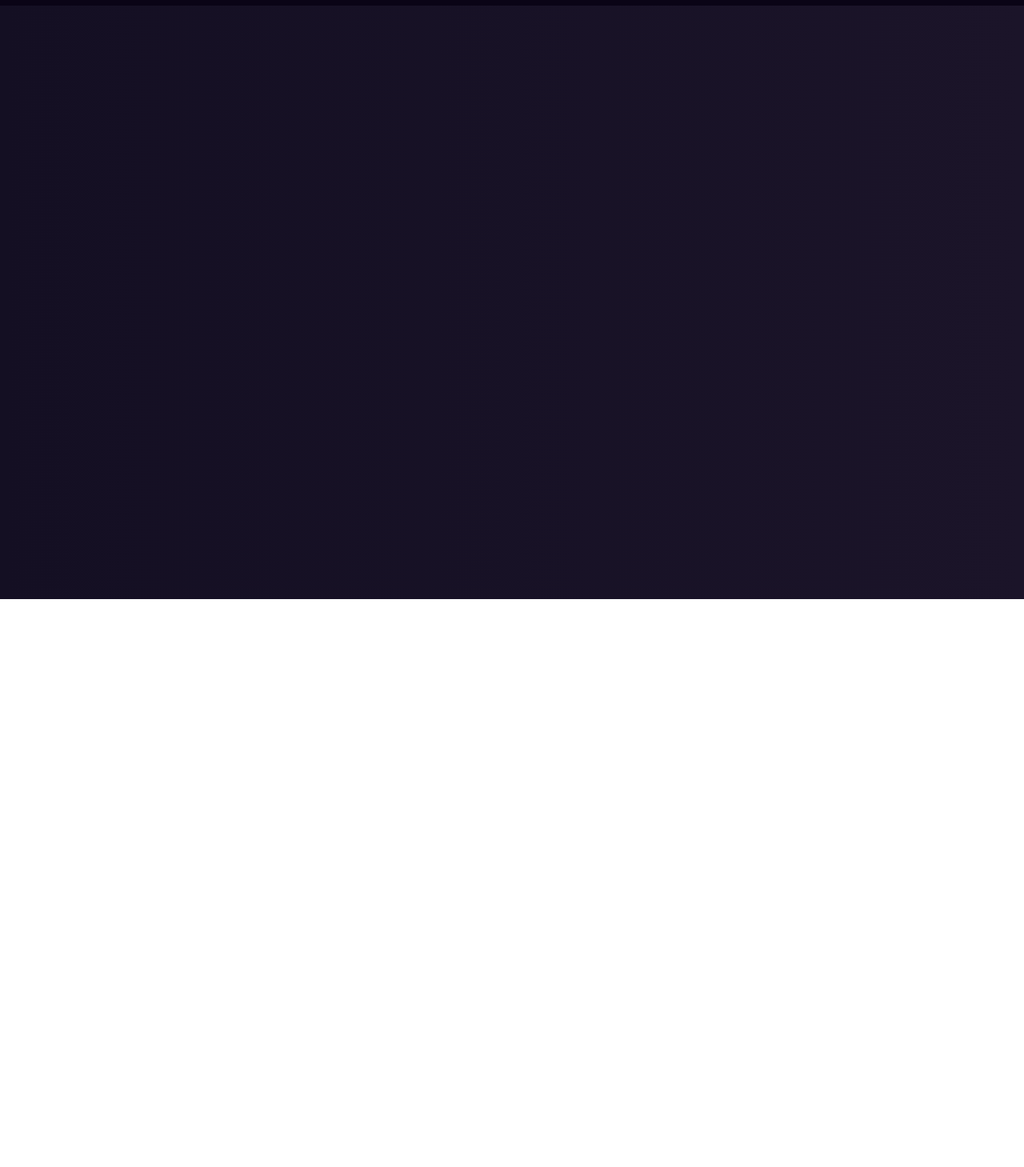
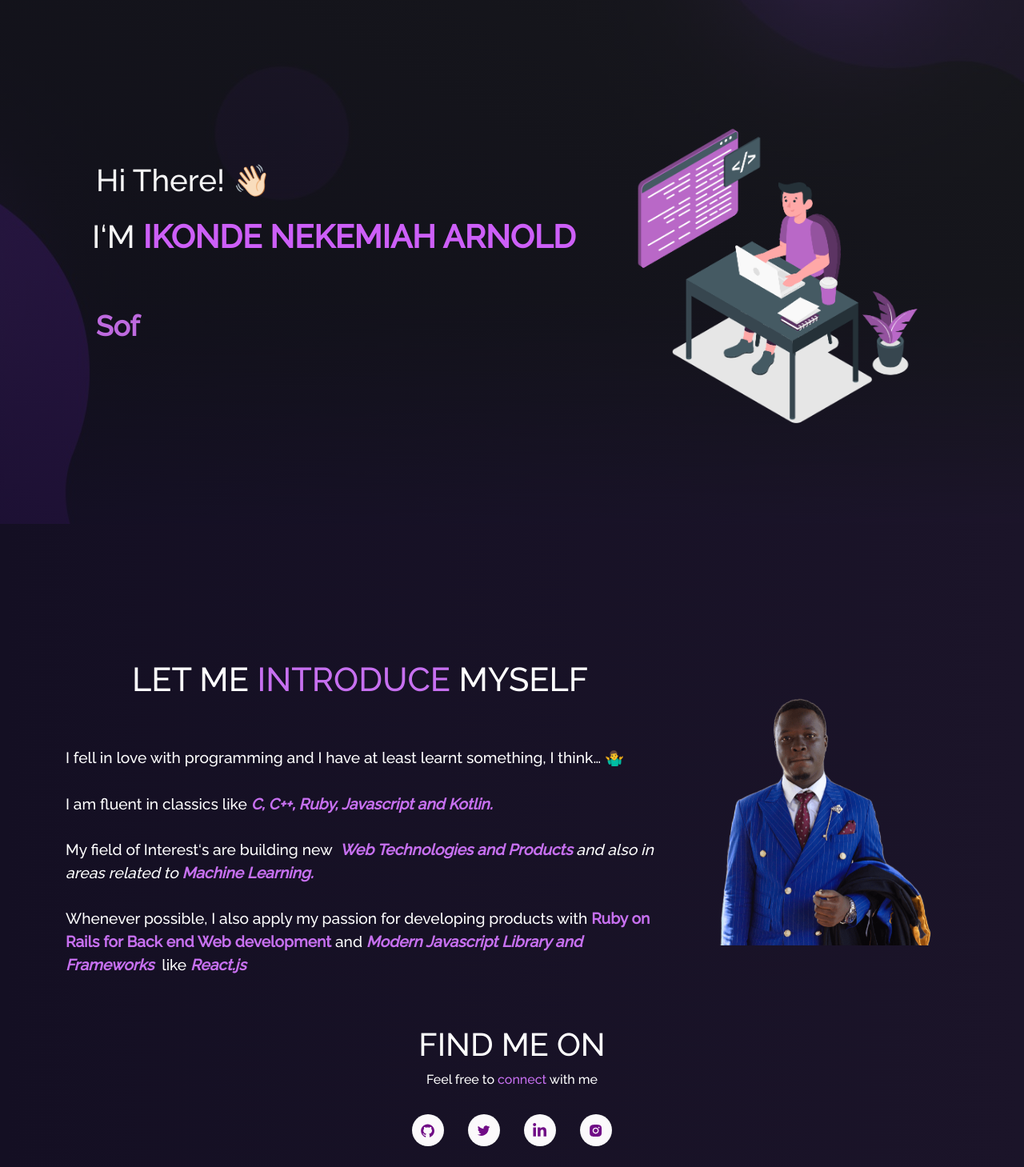
Before and after one commit to arnoldnekemiah/arnoldnek, a React (Create React App) app: page / in a window 1280 px wide. Shown: the part 51-1510 px from the top of the page at 80% size. Before the commit the page ends 800 px from the top, so only its background shows below. Built offline with nearby package versions, Linux system fonts and the light colour scheme.

Commit message:
Added Home page

```diff
--- a/package.json
+++ b/package.json
@@ -13,9 +13,11 @@
     "react-dom": "^18.2.0",
     "react-github-calendar": "^4.0.8",
     "react-icons": "^4.12.0",
+    "react-parallax-tilt": "^1.7.180",
     "react-router-dom": "^6.21.1",
     "react-scripts": "5.0.1",
     "react-tsparticles": "^2.12.2",
+    "typewriter-effect": "^2.21.0",
     "web-vitals": "^2.1.4"
   },
   "scripts": {
--- a/src/App.js
+++ b/src/App.js
@@ -7,7 +7,7 @@ import {
 } from 'react-router-dom';
 import Preloader from './components/Pre';
 import Navbar from './components/NavBar';
-// import Home from './components/Home/Home';
+import Home from './components/Home/Home';
 import About from './components/About/About';
 // import Projects from './components/Projects/Projects';
 import Footer from './components/Footer';
@@ -35,7 +35,7 @@ function App() {
         <Navbar />
         <ScrollToTop />
         <Routes>
-          {/* <Route path="/" element={<Home />} /> */}
+          <Route path="/" element={<Home />} />
           {/* <Route path="/project" element={<Projects />} /> */}
           <Route path="/about" element={<About />} />
           {/* <Route path="/resume" element={<Resume />} /> */}
--- /dev/null
+++ b/src/components/Home/Home.js
@@ -0,0 +1,50 @@
+import React from 'react';
+import { Container, Row, Col } from 'react-bootstrap';
+import homeLogo from '../../Assets/home-main.svg';
+import Particle from '../Particle';
+import Home2 from './Home2';
+import Type from './Type';
+
+function Home() {
+  return (
+    <section>
+      <Container fluid className="home-section" id="home">
+        <Particle />
+        <Container className="home-content">
+          <Row>
+            <Col md={7} className="home-header">
+              <h1 style={{ paddingBottom: 15 }} className="heading">
+                Hi There!
+                {' '}
+                <span className="wave" role="img" aria-labelledby="wave">
+                  👋🏻
+                </span>
+              </h1>
+
+              <h1 className="heading-name">
+                I&lsquo;M
+                <strong className="main-name"> IKONDE NEKEMIAH ARNOLD</strong>
+              </h1>
+
+              <div style={{ padding: 50, textAlign: 'left' }}>
+                <Type />
+              </div>
+            </Col>
+
+            <Col md={5} style={{ paddingBottom: 20 }}>
+              <img
+                src={homeLogo}
+                alt="home pic"
+                className="img-fluid"
+                style={{ maxHeight: '450px' }}
+              />
+            </Col>
+          </Row>
+        </Container>
+      </Container>
+      <Home2 />
+    </section>
+  );
+}
+
+export default Home;
--- /dev/null
+++ b/src/components/Home/Home2.js
@@ -0,0 +1,134 @@
+import React from 'react';
+import { Container, Row, Col } from 'react-bootstrap';
+import Tilt from 'react-parallax-tilt';
+import {
+  AiFillGithub,
+  AiOutlineTwitter,
+  AiFillInstagram,
+} from 'react-icons/ai';
+import { FaLinkedinIn } from 'react-icons/fa';
+import dpnew from '../../Assets/dpnew.png';
+
+function Home2() {
+  return (
+    <Container fluid className="home-about-section" id="about">
+      <Container>
+        <Row>
+          <Col md={8} className="home-about-description">
+            <h1 style={{ fontSize: '2.6em' }}>
+              LET ME
+              {' '}
+              <span className="purple"> INTRODUCE </span>
+              {' '}
+              MYSELF
+            </h1>
+            <p className="home-about-body">
+              I fell in love with programming and I have at least learnt
+              something, I think… 🤷‍♂️
+              <br />
+              <br />
+              I am fluent in classics like
+              <i>
+                <b className="purple"> C, C++, Ruby, Javascript and Kotlin. </b>
+              </i>
+              <br />
+              <br />
+              My field of Interest&lsquo;s are building new &nbsp;
+              <i>
+                <b className="purple">Web Technologies and Products </b>
+                {' '}
+                and
+                also in areas related to
+                {' '}
+                <b className="purple">
+                  Machine Learning.
+                </b>
+              </i>
+              <br />
+              <br />
+              Whenever possible, I also apply my passion for developing products
+              with
+              {' '}
+              <b className="purple">Ruby on Rails for Back end Web development</b>
+              {' '}
+              and
+              <i>
+                <b className="purple">
+                  {' '}
+                  Modern Javascript Library and Frameworks
+                </b>
+              </i>
+              &nbsp; like
+              <i>
+                <b className="purple"> React.js</b>
+              </i>
+            </p>
+          </Col>
+          <Col md={4} className="myAvtar">
+            <Tilt>
+              <img src={dpnew} className="img-fluid" alt="avatar" />
+            </Tilt>
+          </Col>
+        </Row>
+        <Row>
+          <Col md={12} className="home-about-social">
+            <h1>FIND ME ON</h1>
+            <p>
+              Feel free to
+              {' '}
+              <span className="purple">connect </span>
+              with me
+            </p>
+            <ul className="home-about-social-links">
+              <li className="social-icons">
+                <a
+                  href="https://github.com/arnoldnekemiah"
+                  target="_blank"
+                  rel="noreferrer"
+                  className="icon-colour  home-social-icons"
+                  aria-label="GitHub profile"
+                >
+                  <AiFillGithub />
+                </a>
+              </li>
+              <li className="social-icons">
+                <a
+                  href="https://twitter.com/arnoldikonde"
+                  target="_blank"
+                  rel="noreferrer"
+                  className="icon-colour  home-social-icons"
+                  aria-label="Twitter profile"
+                >
+                  <AiOutlineTwitter />
+                </a>
+              </li>
+              <li className="social-icons">
+                <a
+                  href="https://www.linkedin.com/in/arnoldnekemiah/"
+                  target="_blank"
+                  rel="noreferrer"
+                  className="icon-colour  home-social-icons"
+                  aria-label="LinkedIn profile"
+                >
+                  <FaLinkedinIn />
+                </a>
+              </li>
+              <li className="social-icons">
+                <a
+                  href="https://www.instagram.com/arnold_nekemiah"
+                  target="_blank"
+                  rel="noreferrer"
+                  className="icon-colour home-social-icons"
+                  aria-label="Instagram profile"
+                >
+                  <AiFillInstagram />
+                </a>
+              </li>
+            </ul>
+          </Col>
+        </Row>
+      </Container>
+    </Container>
+  );
+}
+export default Home2;
--- /dev/null
+++ b/src/components/Home/Type.js
@@ -0,0 +1,23 @@
+import React from 'react';
+import Typewriter from 'typewriter-effect';
+
+function Type() {
+  return (
+    <Typewriter
+      options={{
+        strings: [
+          'Software Developer',
+          'Mobile Application',
+          'Ruby on Rails Developer',
+          'Full-Stack Developer',
+          'Open Source Contributor',
+        ],
+        autoStart: true,
+        loop: true,
+        deleteSpeed: 50,
+      }}
+    />
+  );
+}
+
+export default Type;
```
Also changed, not shown: src/Assets/dpnew.png (renamed from src/Assets/dp_new.png), 1 other file (tests, documents, lock files or other folders).
